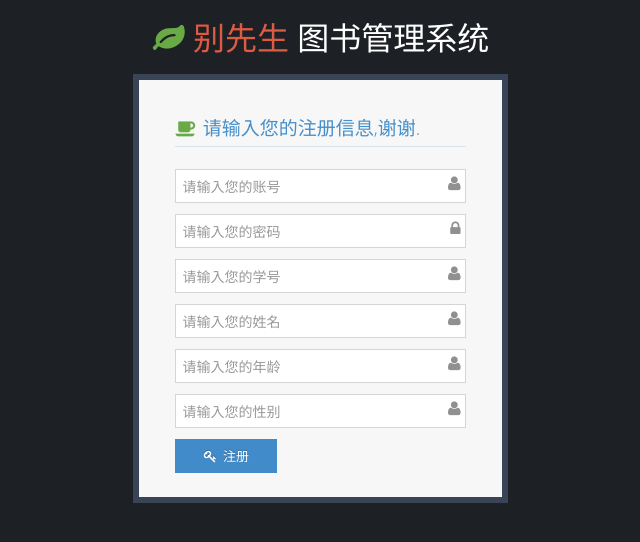
After one commit to MRbie/book, a Java web app: page /view/system/main/register.jsp in a window 1280 px wide. The commit adds this page. Shown: the top 542 px of the page, without its empty margins (319-959 px from the left). Run offline with Tomcat 11, a stand-in JSP engine, Linux system fonts and the light colour scheme; some libraries are stand-ins or nearby versions.

Commit message:
增加注册功能，登录的时候只可以注册学生

```diff
--- a/WebContent/view/system/main/login.jsp
+++ b/WebContent/view/system/main/login.jsp
@@ -64,6 +64,8 @@
 														class="width-35 pull-right btn btn-sm btn-primary">
 														<i class="icon-key"></i> 登陆
 													</button>
+													<a href="view/system/main/register.jsp" class="width-35 pull-left btn btn-sm btn-primary">注册</a>
+
 												</div>
 
 												<div class="space-4"></div>
--- /dev/null
+++ b/WebContent/view/system/main/register.jsp
@@ -0,0 +1,149 @@
+<%@ page language="java" contentType="text/html; charset=UTF-8"
+    pageEncoding="UTF-8"%>
+<%
+	//获取绝对路径路径
+	String path = request.getContextPath();
+    String basePath = request.getScheme() + "://"
+				+ request.getServerName() + ":" + request.getServerPort()
+				+ path + "/";
+%>
+<!DOCTYPE html>
+<html lang="en">
+<head>
+<base href="<%=basePath %>" />
+<title>用户登录</title>
+<meta http-equiv="Content-Type" content="text/html; charset=utf-8" />
+<meta name="viewport" content="width=device-width, initial-scale=1.0" />
+<link href="resource/assets/css/bootstrap.min.css" rel="stylesheet" />
+<link rel="stylesheet" href="resource/assets/css/font-awesome.min.css" />
+<link rel="stylesheet" href="resource/assets/css/ace.min.css" />
+<link rel="stylesheet" href="resource/assets/css/ace-rtl.min.css" />
+
+
+<!-- 输入验证 -->
+<script src="resource/jquery-validation-1.17.0/lib/jquery.js"></script>
+<script src="resource/jquery-validation-1.17.0/dist/jquery.validate.js"></script>
+<script src="resource/jquery-validation-1.17.0/dist/localization/messages_zh.js"></script>
+
+<script type="text/javascript">
+/* $().ready(function() {
+    $("#commentForm").validate();
+}); */
+$().ready(function() {
+	// 在键盘按下并释放及提交后验证提交表单
+	  $("#commentForm").validate({
+	    rules: {
+	    	userNumber: {
+	    		number:true,
+	      },
+	      userAge: {
+	    	  number:true,
+	      },
+	    },
+	    messages: {
+			//可以自定义提示信息
+	    	}
+	    })
+	});
+</script>
+<style>
+.error{
+	color:red;
+}
+</style>
+
+</head>
+<body class="login-layout">
+	<div class="main-container">
+		<div class="main-content">
+			<div class="row">
+				<div class="col-sm-10 col-sm-offset-1">
+					<div class="login-container">
+						<div class="center">
+							<h1>
+								<i class="icon-leaf green"></i> <span class="red">别先生</span> <span
+									class="white">图书管理系统</span>
+							</h1>
+							<h4 class="blue"></h4>
+						</div>
+						<div class="space-6"></div>
+						<div class="position-relative">
+							<div id="login-box"
+								class="login-box visible widget-box no-border">
+								<div class="widget-body">
+									<div class="widget-main">
+										<h4 class="header blue lighter bigger">
+											<i class="icon-coffee green"></i> 请输入您的注册信息,谢谢.
+										</h4>
+
+										<div class="space-6"></div>
+										<form id="commentForm" action="system/user/register" method="post" onsubmit="return check()">
+											<fieldset>
+												<label class="block clearfix"> <span
+													class="block input-icon input-icon-right"> <input id="userId"
+														required name="userAccount"  type="text" class="form-control"
+														placeholder="请输入您的账号" /> <i class="icon-user"></i>
+												</span>
+												</label> <label class="block clearfix"> <span
+													class="block input-icon input-icon-right"> <input id="userPw"
+														required name="userPw" type="password" class="form-control"
+														placeholder="请输入您的密码" /> <i class="icon-lock"></i>
+												</span>
+												</label>
+												<label class="block clearfix"> <span
+													class="block input-icon input-icon-right"> <input id="userNumber"
+														required name="userNumber"  type="text" class="form-control"
+														placeholder="请输入您的学号" /> <i class="icon-user"></i>
+												</span>
+												</label>
+												<label class="block clearfix"> <span
+													class="block input-icon input-icon-right"> <input id="userName"
+														required name="userName"  type="text" class="form-control"
+														placeholder="请输入您的姓名" /> <i class="icon-user"></i>
+												</span>
+												</label>
+												<label class="block clearfix"> <span
+													class="block input-icon input-icon-right"> <input id="userAge"
+														required name="userAge"  type="text" class="form-control"
+														placeholder="请输入您的年龄" /> <i class="icon-user"></i>
+												</span>
+												</label>
+												<label class="block clearfix"> <span
+													class="block input-icon input-icon-right"> <input id="userSex"
+														required name="userSex"  type="text" class="form-control"
+														placeholder="请输入您的性别" /> <i class="icon-user"></i>
+												</span>
+												</label>
+
+												<div class="clearfix">
+													<button type="submit"
+														class="width-35 pull-left btn btn-sm btn-primary">
+														<i class="icon-key"></i> 注册
+													</button>
+
+													<!-- <a href="view/system/main/register.jsp" class="width-35 pull-right btn btn-sm btn-primary">注册</a> -->
+
+												</div>
+
+												<div class="space-4"></div>
+											</fieldset>
+										</form>
+
+									</div>
+
+								</div>
+
+							</div>
+
+
+					</div>
+
+				</div>
+			</div>
+
+		</div>
+</div>
+	</div>
+
+</body>
+</html>
--- a/src/com/bie/system/dao/UserInfoDao.java
+++ b/src/com/bie/system/dao/UserInfoDao.java
@@ -33,4 +33,5 @@ public interface UserInfoDao {
 	 */
 	public UserInfo getUserId(Integer userId);
 
+
 }
```
Also changed, not shown: WebContent/WEB-INF/web.xml (+10 -0 lines), src/com/bie/system/service/UserInfoInsertService.java (+9 -0 lines), src/com/bie/system/service/impl/UserInfoInsertServiceImpl.java (+39 -0 lines), src/com/bie/system/servlet/user/UserInfoRegisterServlet.java (added, +48 -0 lines).
